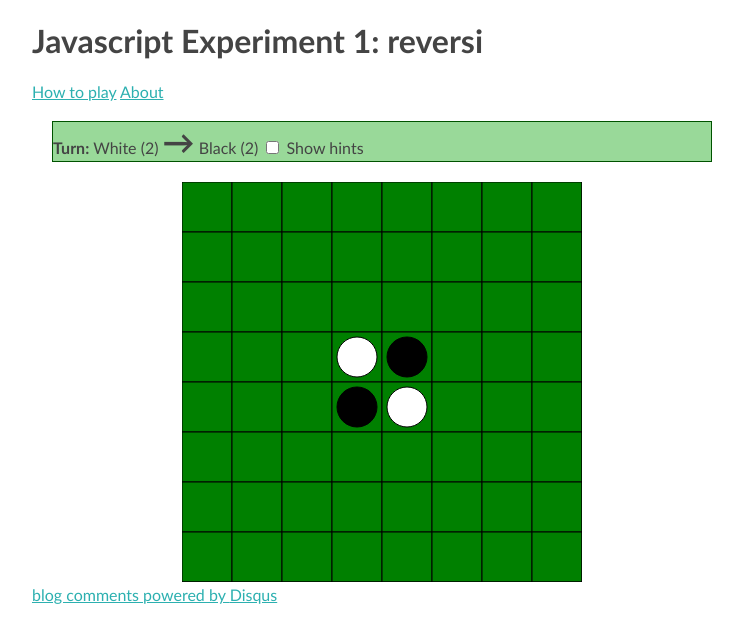
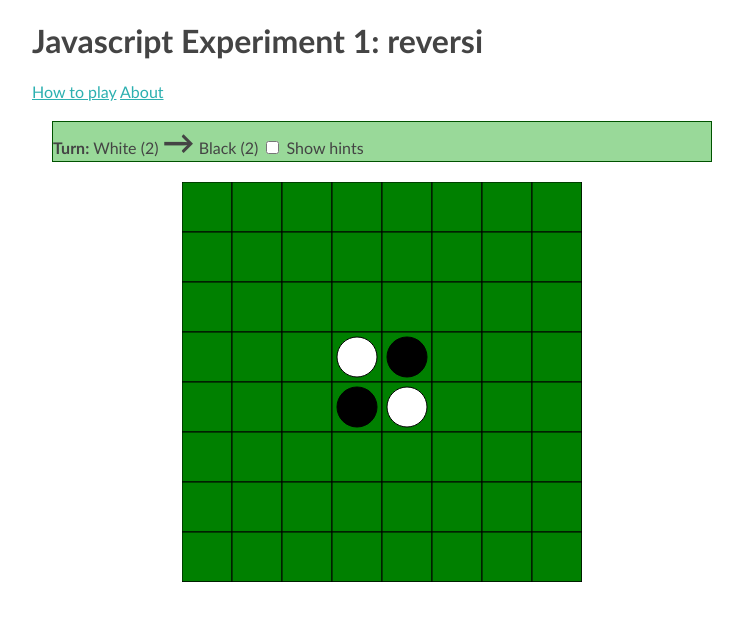
Before and after one commit to lfborjas/tech.lfborjas.com, a Jekyll site: the page experiments/reversi/board.html, which Jekyll copies as it is, in a window 1280 px wide. Shown: the top 643 px of the page, without its empty margins (258-1001 px from the left). Built offline with Jekyll 4.4.1, drawn with Linux system fonts in a browser that asks for light colours; comment, search, counter and statistics services are not loaded; part of the change alters nothing that is shown.

Commit message:
removes disqus, fixes link

```diff
--- a/experiments/reversi/board.html
+++ b/experiments/reversi/board.html
@@ -39,7 +39,7 @@
                 it will make you say "hey, that dude sucks at JS, I'm gonna learn it and code that game
                 much better!". You can view the source code of this very page
                 (the script is called <code>game.js</code>) to fathom the sacrilege of the code, or you can
-                check out the <a href="http://git.lfborjas.com/?p=reversi.git;a=summary">git repository</a>
+                check out the <a href="https://github.com/lfborjas/lfborjas.github.com/blob/master/experiments/reversi/game.js">github source</a>
                 if you're into that sort of thing.
                 </p>
             </div>
@@ -55,16 +55,6 @@
             </label>
         </div>
         <div id="board"></div>
-        <div id="disqus_thread"></div>
-            <script type="text/javascript">
-            (function() {
-                var dsq = document.createElement('script'); dsq.type = 'text/javascript'; dsq.async = true;
-                dsq.src = 'http://lfborjas.disqus.com/embed.js';
-                (document.getElementsByTagName('head')[0] || document.getElementsByTagName('body')[0]).appendChild(dsq);
-            })();
-            </script>
-            <noscript>Please enable JavaScript to view the <a href="http://disqus.com/?ref_noscript=lfborjas">comments powered by Disqus.</a></noscript>
-            <a href="http://disqus.com" class="dsq-brlink">blog comments powered by <span class="logo-disqus">Disqus</span></a>
-        </div>
+
     </body>
 </html>
```
